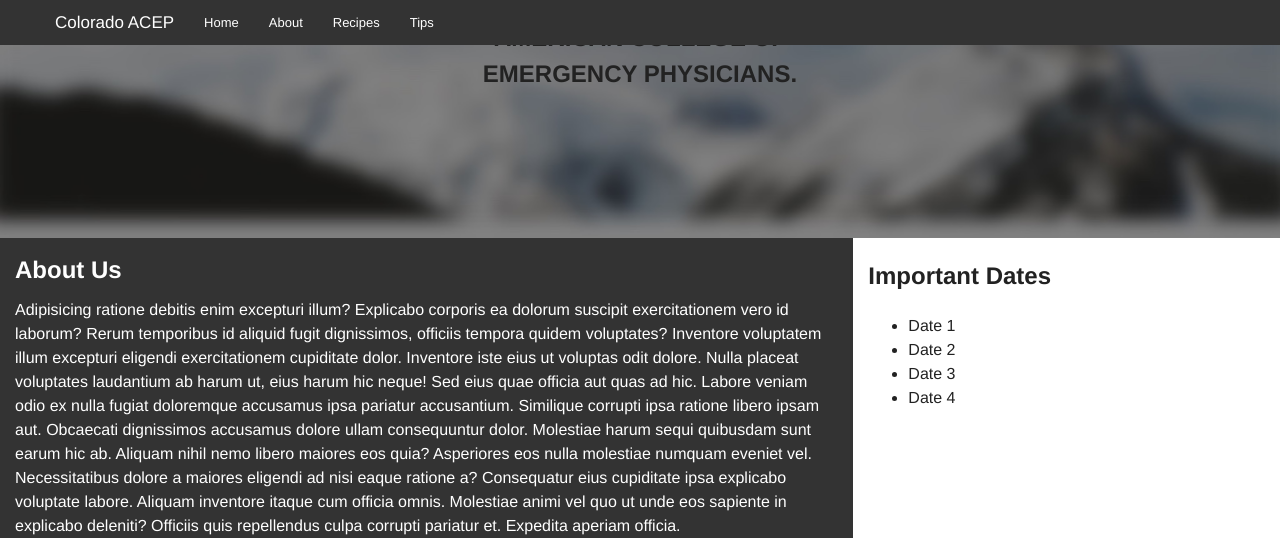
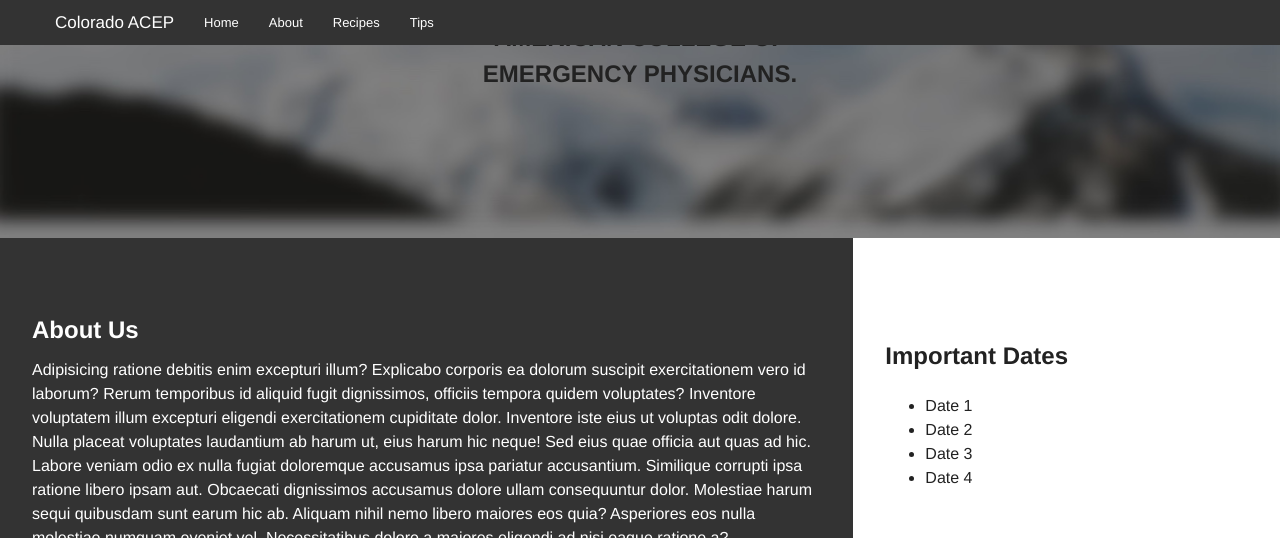
Before and after one commit to pebutler3/coacep, a Jekyll site: the page built from index.html, in a window 1280 px wide and 1400 px high, scrolled down 207 px. Shown: the top 538 px of the window. Built offline with Jekyll 4.4.1, drawn with Linux system fonts in a browser that asks for light colours; grey boxes are pictures that could not be loaded.

Commit message:
added -padding to sections

```diff
--- a/_sass/3-layouts/_home.scss
+++ b/_sass/3-layouts/_home.scss
@@ -4,8 +4,10 @@
     @include panel($bg: $black, $border: false);
     @include grid-column(8);
     margin-bottom: 0;
+    padding: $section-padding;
   }
   section.dates {
     @include grid-column(4);
+    padding: $section-padding;
   }
 }
--- a/_sass/3-layouts/_leadership.scss
+++ b/_sass/3-layouts/_leadership.scss
@@ -2,6 +2,7 @@
   @include panel($border: false);
   @include grid-row;
   text-align: center;
+  padding: $section-padding;
   div {
     @include grid-column(3);
     img {
--- a/_sass/3-layouts/_sub-leadership.scss
+++ b/_sass/3-layouts/_sub-leadership.scss
@@ -1,6 +1,7 @@
 section.sub-leadership {
 	@include panel($bg: $black, $border: false);
 	@include grid-row;
+    padding: $section-padding;
 	ul {
 		padding: 0;
 		list-style: none;
```
